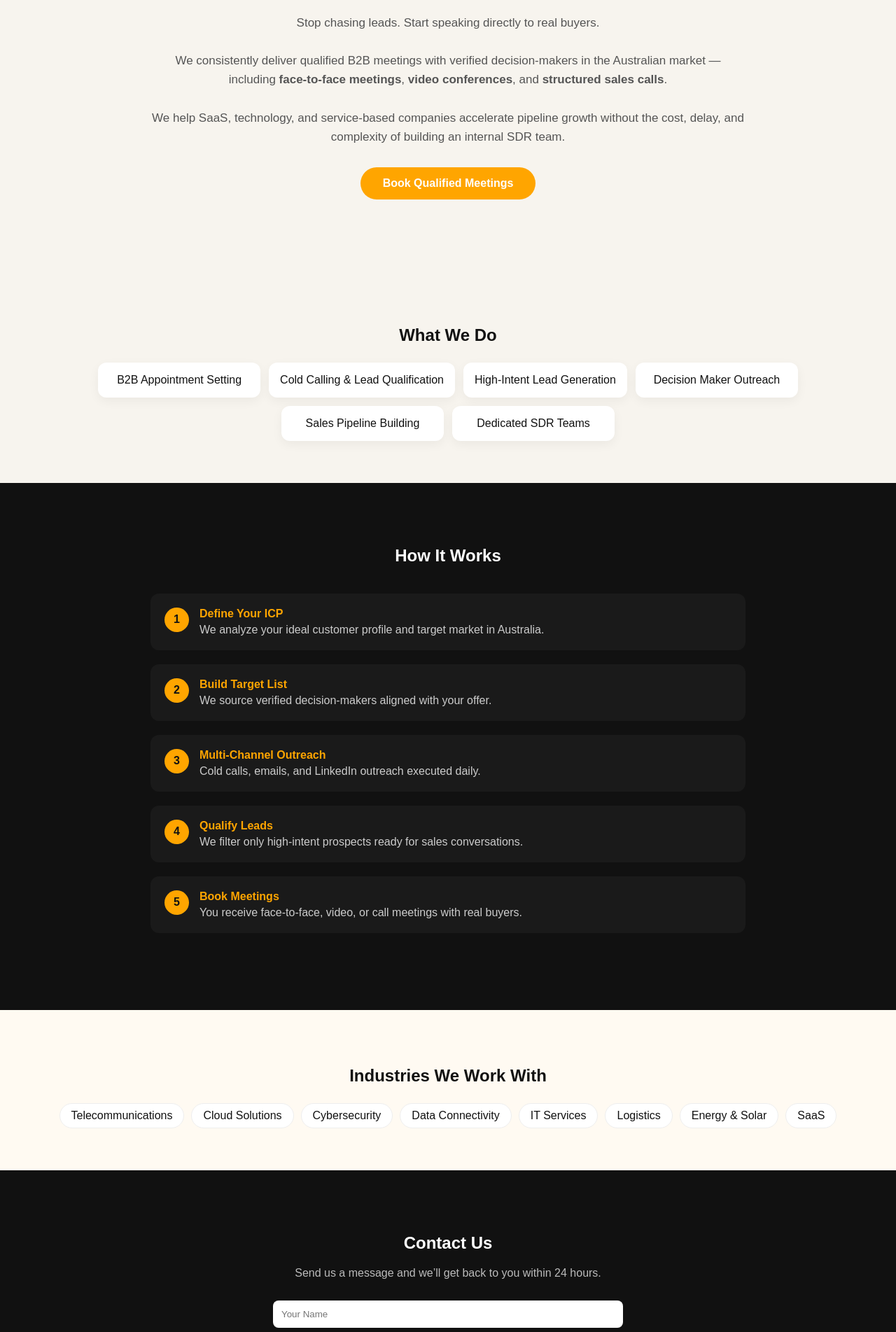
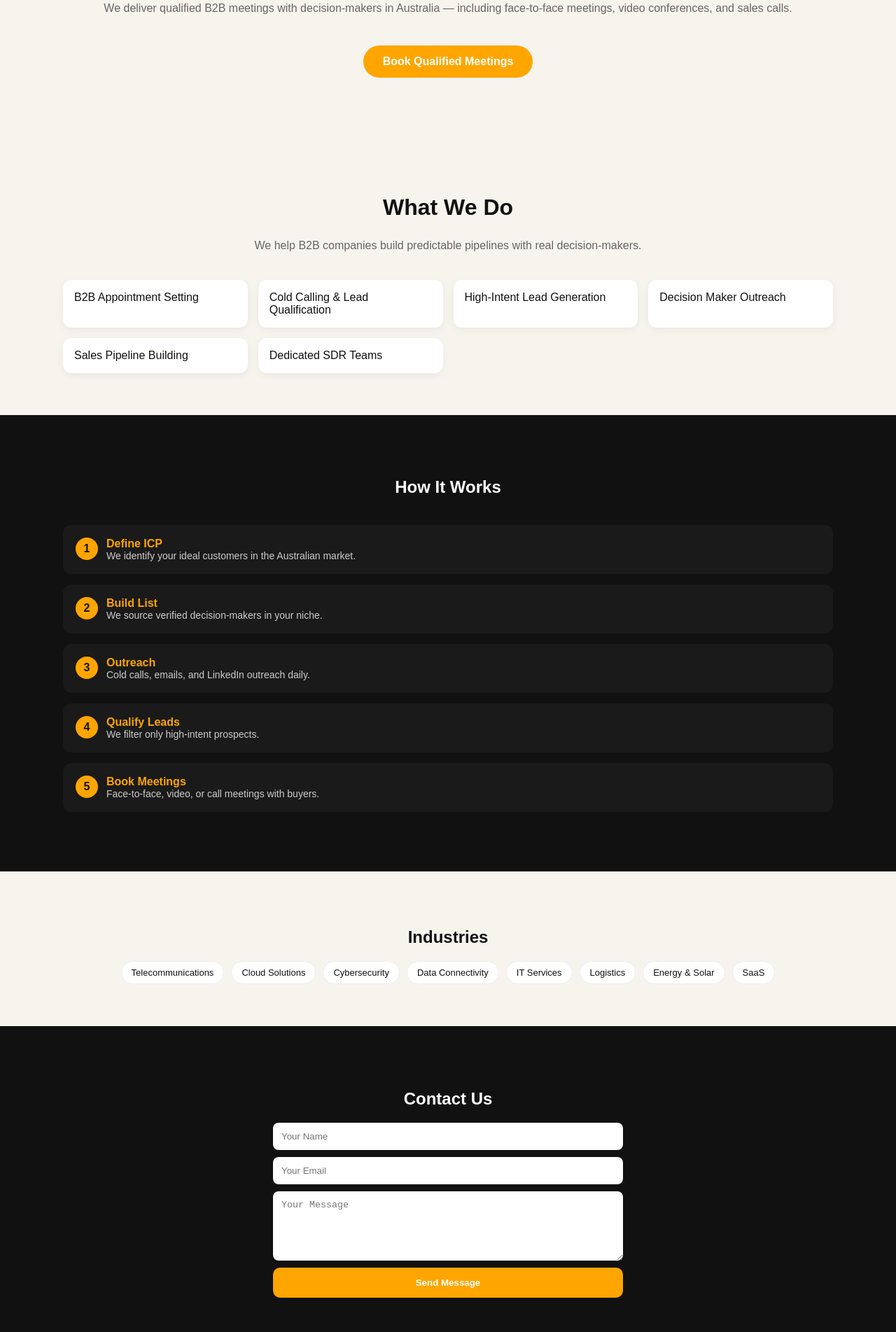
Before and after one commit to youssefamrr0582-debug/leadex-new, a React (Vite) app: page / in a window 1280 px wide. Shown: the part 257-2160 px from the top of the page at 70% size. Built offline with nearby package versions, Linux system fonts and the light colour scheme.

Commit message:
Update App.jsx

```diff
--- a/src/App.jsx
+++ b/src/App.jsx
@@ -20,35 +20,26 @@ export default function App() {
   ];
 
   const steps = [
-    {
-      title: "Define Your ICP",
-      desc: "We analyze your ideal customer profile and target market in Australia.",
-    },
-    {
-      title: "Build Target List",
-      desc: "We source verified decision-makers aligned with your offer.",
-    },
-    {
-      title: "Multi-Channel Outreach",
-      desc: "Cold calls, emails, and LinkedIn outreach executed daily.",
-    },
-    {
-      title: "Qualify Leads",
-      desc: "We filter only high-intent prospects ready for sales conversations.",
-    },
-    {
-      title: "Book Meetings",
-      desc: "You receive face-to-face, video, or call meetings with real buyers.",
-    },
+    { title: "Define ICP", desc: "We identify your ideal customers in the Australian market." },
+    { title: "Build List", desc: "We source verified decision-makers in your niche." },
+    { title: "Outreach", desc: "Cold calls, emails, and LinkedIn outreach daily." },
+    { title: "Qualify Leads", desc: "We filter only high-intent prospects." },
+    { title: "Book Meetings", desc: "Face-to-face, video, or call meetings with buyers." },
   ];
+
+  const container = {
+    maxWidth: 1100,
+    margin: "auto",
+    padding: "0 20px",
+  };
 
   return (
     <div style={{ fontFamily: "Arial", background: "#f7f4ee", color: "#111" }}>
 
       {/* HERO */}
-      <section style={{ padding: "100px 20px", textAlign: "center" }}>
-
-        <h1 style={{ fontSize: 58, marginBottom: 15 }}>
+      <section style={{ padding: "80px 20px", textAlign: "center" }}>
+        <div style={container}>
+          <h1 style={{ fontSize: "clamp(32px, 6vw, 58px)", marginBottom: 10 }}>
             Turn Conversations into <span style={{ color: "orange" }}>Conversions</span>
           </h1>
 
@@ -56,24 +47,19 @@ export default function App() {
             B2B Appointment Setting Services for High-Growth Sales Teams
           </h3>
 
-        <p style={{ maxWidth: 850, margin: "auto", color: "#555", fontSize: 17, lineHeight: 1.6 }}>
-          Stop chasing leads. Start speaking directly to real buyers.
-          <br /><br />
-          We consistently deliver qualified B2B meetings with verified decision-makers in the Australian market —
-          including <b>face-to-face meetings</b>, <b>video conferences</b>, and <b>structured sales calls</b>.
-          <br /><br />
-          We help SaaS, technology, and service-based companies accelerate pipeline growth without the cost,
-          delay, and complexity of building an internal SDR team.
+          <p style={{ color: "#666", fontSize: 16, lineHeight: 1.6 }}>
+            We deliver qualified B2B meetings with decision-makers in Australia —
+            including face-to-face meetings, video conferences, and sales calls.
           </p>
 
           <a
             href="#contact"
             style={{
               display: "inline-block",
-            marginTop: 30,
+              marginTop: 25,
               background: "orange",
               color: "white",
-            padding: "14px 32px",
+              padding: "14px 28px",
               borderRadius: 30,
               textDecoration: "none",
               fontWeight: "bold",
@@ -81,13 +67,26 @@ export default function App() {
           >
             Book Qualified Meetings
           </a>
+        </div>
       </section>
 
-      {/* SERVICES */}
-      <section style={{ padding: 60, textAlign: "center" }}>
-        <h2>What We Do</h2>
+      {/* WHAT WE DO */}
+      <section style={{ padding: "60px 20px", textAlign: "center" }}>
+        <div style={container}>
 
-        <div style={{ display: "flex", flexWrap: "wrap", justifyContent: "center", gap: 12, marginTop: 25 }}>
+          <h2 style={{ fontSize: 32 }}>What We Do</h2>
+
+          <p style={{ maxWidth: 700, margin: "10px auto 40px", color: "#666" }}>
+            We help B2B companies build predictable pipelines with real decision-makers.
+          </p>
+
+          <div
+            style={{
+              display: "grid",
+              gridTemplateColumns: "repeat(auto-fit, minmax(220px, 1fr))",
+              gap: 15,
+            }}
+          >
             {services.map((s, i) => (
               <div
                 key={i}
@@ -95,37 +94,42 @@ export default function App() {
                   background: "white",
                   padding: 16,
                   borderRadius: 12,
-                boxShadow: "0 5px 15px rgba(0,0,0,0.05)",
-                minWidth: 200,
+                  boxShadow: "0 4px 12px rgba(0,0,0,0.05)",
+                  textAlign: "left",
                 }}
               >
                 {s}
               </div>
             ))}
           </div>
+        </div>
       </section>
 
       {/* HOW IT WORKS */}
-      <section style={{ padding: 70, background: "#111", color: "white" }}>
-        <h2 style={{ textAlign: "center" }}>How It Works</h2>
+      <section style={{ padding: "70px 20px", background: "#111", color: "white" }}>
+        <div style={container}>
 
-        <div style={{ maxWidth: 850, margin: "40px auto" }}>
+          <h2 style={{ textAlign: "center", marginBottom: 40 }}>
+            How It Works
+          </h2>
+
           {steps.map((step, i) => (
             <div
               key={i}
               style={{
                 display: "flex",
-                gap: 15,
-                marginBottom: 20,
-                padding: 20,
+                gap: 12,
+                marginBottom: 15,
+                padding: 18,
                 background: "#1a1a1a",
                 borderRadius: 12,
+                flexWrap: "wrap",
               }}
             >
               <div
                 style={{
-                  minWidth: 35,
-                  height: 35,
+                  width: 32,
+                  height: 32,
                   borderRadius: "50%",
                   background: "orange",
                   color: "#111",
@@ -140,41 +144,55 @@ export default function App() {
 
               <div>
                 <b style={{ color: "orange" }}>{step.title}</b>
-                <div style={{ color: "#ccc", marginTop: 5 }}>{step.desc}</div>
+                <div style={{ color: "#ccc", fontSize: 14 }}>
+                  {step.desc}
+                </div>
               </div>
             </div>
           ))}
+
         </div>
       </section>
 
       {/* INDUSTRIES */}
-      <section style={{ padding: 60, background: "#fffaf2", textAlign: "center" }}>
-        <h2>Industries We Work With</h2>
+      <section style={{ padding: "60px 20px", textAlign: "center" }}>
+        <div style={container}>
 
-        <div style={{ display: "flex", flexWrap: "wrap", justifyContent: "center", gap: 10, marginTop: 25 }}>
+          <h2>Industries</h2>
+
+          <div
+            style={{
+              display: "flex",
+              flexWrap: "wrap",
+              justifyContent: "center",
+              gap: 10,
+              marginTop: 20,
+            }}
+          >
             {industries.map((i, idx) => (
               <span
                 key={idx}
                 style={{
                   background: "white",
-                padding: "8px 16px",
+                  padding: "8px 14px",
                   borderRadius: 20,
                   border: "1px solid #eee",
+                  fontSize: 13,
                 }}
               >
                 {i}
               </span>
             ))}
           </div>
+
+        </div>
       </section>
 
       {/* CONTACT */}
-      <section id="contact" style={{ padding: 70, textAlign: "center", background: "#111", color: "white" }}>
-        <h2>Contact Us</h2>
+      <section id="contact" style={{ padding: "70px 20px", background: "#111", color: "white" }}>
+        <div style={{ maxWidth: 500, margin: "auto" }}>
 
-        <p style={{ color: "#bbb", marginBottom: 30 }}>
-          Send us a message and we’ll get back to you within 24 hours.
-        </p>
+          <h2 style={{ textAlign: "center" }}>Contact Us</h2>
 
           <form
             onSubmit={(e) => {
@@ -184,21 +202,17 @@ export default function App() {
               const email = e.target.email.value;
               const message = e.target.message.value;
 
-            const mailto = `mailto:info@lea-dex.com?subject=LeadEX Inquiry from ${name}&body=Name: ${name}%0AEmail: ${email}%0A%0A${message}`;
+              const mailto =
+                `mailto:info@lea-dex.com?subject=LeadEX Inquiry from ${name}&body=` +
+                `Name: ${name}%0AEmail: ${email}%0A%0A${message}`;
 
               window.location.href = mailto;
             }}
-          style={{
-            maxWidth: 500,
-            margin: "auto",
-            display: "flex",
-            flexDirection: "column",
-            gap: 10,
-          }}
+            style={{ display: "flex", flexDirection: "column", gap: 10, marginTop: 20 }}
           >
-          <input name="name" placeholder="Your Name" required style={{ padding: 12, borderRadius: 8, border: "none" }} />
-          <input name="email" placeholder="Your Email" required style={{ padding: 12, borderRadius: 8, border: "none" }} />
-          <textarea name="message" placeholder="Your Message" rows="5" required style={{ padding: 12, borderRadius: 8, border: "none" }} />
+            <input name="name" placeholder="Your Name" required style={inputStyle} />
+            <input name="email" placeholder="Your Email" required style={inputStyle} />
+            <textarea name="message" placeholder="Your Message" rows="5" required style={inputStyle} />
 
             <button
               type="submit"
@@ -208,15 +222,24 @@ export default function App() {
                 padding: 14,
                 borderRadius: 10,
                 border: "none",
+                fontWeight: "bold",
                 cursor: "pointer",
-              fontWeight: "bold",
               }}
             >
               Send Message
             </button>
           </form>
+
+        </div>
       </section>
 
     </div>
   );
 }
+
+const inputStyle = {
+  padding: 12,
+  borderRadius: 8,
+  border: "none",
+  outline: "none",
+};
```
Lines whose indentation alone changed are shown as unchanged.
